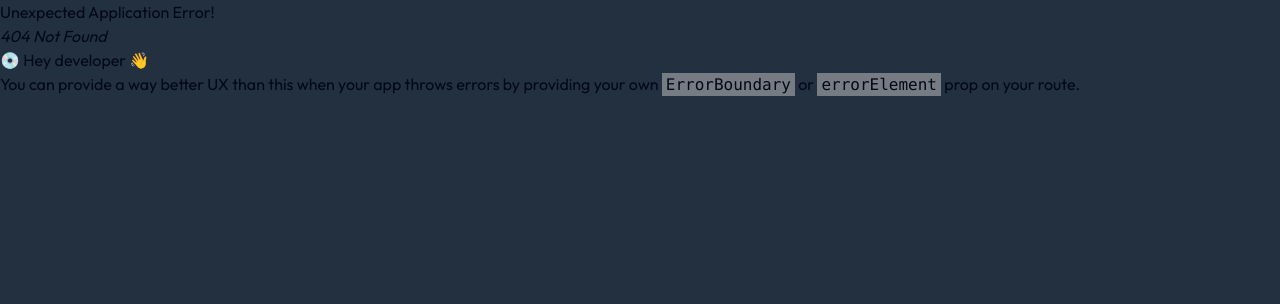
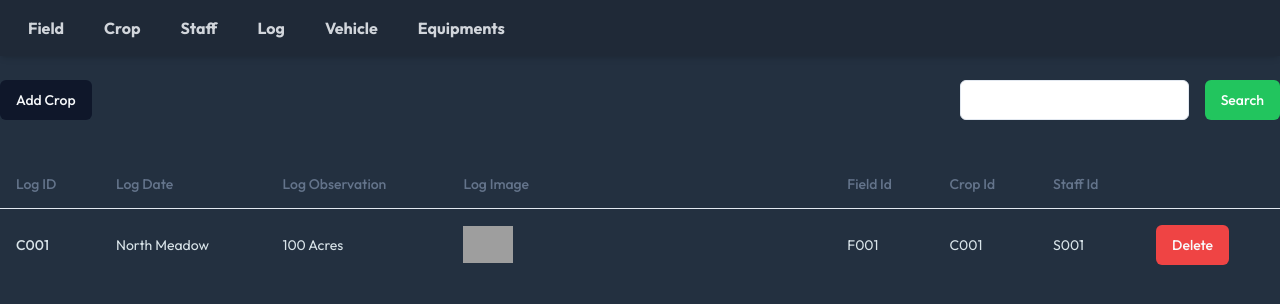
Before and after one commit to Roshen-Perera/Green-Shadow-React-Frontend, a React (Vite) app: page /log in a window 1280 px wide. Before the commit this address had no page. Shown: the top 304 px of the page. Built offline with nearby package versions, Linux system fonts and the light colour scheme; grey boxes are pictures that could not be loaded.

Commit message:
log Mockup Component created

```diff
--- a/src/App.tsx
+++ b/src/App.tsx
@@ -4,6 +4,7 @@ import {RootLayout} from "./components/RootLayout.tsx";
 import { Field } from './pages/Field.tsx';
 import { Crop } from './pages/Crop.tsx';
 import { Staff } from './pages/Staff.tsx';
+import {Log} from "@/pages/Log.tsx";
 function App() {
     const routes = createBrowserRouter([
         {
@@ -13,6 +14,7 @@ function App() {
                 { path : '/field', element : <Field/>},
                 { path : '/crop', element : <Crop/>},
                 { path : '/staff', element : <Staff/>},
+                { path : '/log', element : <Log/>},
             ]
         },
     ])
--- a/src/components/Navigation.tsx
+++ b/src/components/Navigation.tsx
@@ -18,6 +18,10 @@ export function Navigation() {
                               className="text-gray-300 font-bold hover:text-white hover:bg-gray-700 px-3 py-2 rounded-md">Staff</Link>
                     </li>
                     <li>
+                        <Link to="/log"
+                              className="text-gray-300 font-bold hover:text-white hover:bg-gray-700 px-3 py-2 rounded-md">Log</Link>
+                    </li>
+                    <li>
                         <Link to="/vehicle"
                               className="text-gray-300 font-bold hover:text-white hover:bg-gray-700 px-3 py-2 rounded-md">Vehicle</Link>
                     </li>
--- /dev/null
+++ b/src/pages/Log.tsx
@@ -0,0 +1,119 @@
+import { Button } from "@/components/ui/button.tsx";
+import {
+    Table,
+    TableBody,
+    TableCell,
+    TableHead,
+    TableHeader,
+    TableRow,
+} from "@/components/ui/table"
+import {Input} from "@/components/ui/input.tsx";
+import {GenericFormCard} from "@/components/ui/form-card.tsx";
+
+
+export function Log() {
+    const handleSave = (formData: Record<string, string>) => {
+        console.log('Form data:', formData);
+        // Here you would typically send this data to your backend
+    };
+
+    const logFormConfig = {
+        title: "Crop",
+        description: "Enter the details for the new log.",
+        fields: [
+            { id: "logId", label: "Log ID", type: "text", placeholder: "Enter Log ID" },
+            { id: "logDate", label: "Log Date", type: "date"},
+            { id: "logObservation", label: "Log Observation", type: "text", placeholder: "Enter Log Observation" },
+            { id: "logImage", label: "Log Image", type: "file" },
+            {
+                id: "fieldId",
+                label: "Field ID",
+                type: "select",
+                placeholder: "Select Field ID",
+                options: [
+                    { value: "F001", label: "F001" },
+                    { value: "F002", label: "F002" }
+                ]
+            },
+            {
+                id: "cropId",
+                label: "Crop ID",
+                type: "select",
+                placeholder: "Select Crop ID",
+                options: [
+                    { value: "C001", label: "C001" },
+                    { value: "C002", label: "C002" }
+                ]
+            },
+            {
+                id: "staffId",
+                label: "Staff ID",
+                type: "select",
+                placeholder: "Select Staff ID",
+                options: [
+                    { value: "S001", label: "S001" },
+                    { value: "S002", label: "S002" }
+                ]
+            }
+        ],
+    };
+
+    const logs = [
+        {
+            logId: "C001",
+            logDate: "North Meadow",
+            logObservation: "100 Acres",
+            logImage: "https://img.freepik.com/premium-photo/summer-season-rye-plants-against-blue-sky-rye-log-with-green-unripe-rye-spikelets_252085-13110.jpg?semt=ais_hybrid?",
+            fieldId: "F001",
+            cropId: "C001",
+            staffId: "S001"
+        }
+    ]
+    return (
+        <div className="pt-20 container mx-auto">
+
+            <div className="flex justify-between items-center">
+                <GenericFormCard {...logFormConfig} onSave={handleSave} />
+
+                <div className="inline-flex">
+                    <Input className="mr-4"></Input>
+                    <Button className="bg-green-500 text-white hover:bg-green-600" >
+                        Search
+                    </Button>
+                </div>
+            </div>
+            <div className="pt-10">
+                <Table>
+                    <TableHeader>
+                        <TableRow>
+                            <TableHead className="w-[100px]">Log ID</TableHead>
+                            <TableHead>Log Date</TableHead>
+                            <TableHead>Log Observation</TableHead>
+                            <TableHead>Log Image</TableHead>
+                            <TableHead>Field Id</TableHead>
+                            <TableHead>Crop Id</TableHead>
+                            <TableHead>Staff Id</TableHead>
+                        </TableRow>
+                    </TableHeader>
+                    <TableBody>
+                        {logs.map((log) => (
+                            <TableRow key={log.logId}>
+                                <TableCell className="font-medium">{log.logId}</TableCell>
+                                <TableCell>{log.logDate}</TableCell>
+                                <TableCell>{log.logObservation}</TableCell>
+                                <TableCell className="columns-3xs		">
+                                    <img src={log.logImage} alt={`${log.logObservation} Image 1`} width={50} height={50} />
+                                </TableCell>
+                                <TableCell>{log.fieldId}</TableCell>
+                                <TableCell>{log.cropId}</TableCell>
+                                <TableCell>{log.staffId}</TableCell>
+                                <TableCell className="columns-auto"><Button variant="destructive">Delete</Button></TableCell>
+                            </TableRow>
+                        ))}
+                    </TableBody>
+                </Table>
+            </div>
+
+        </div>
+    );
+}
```
